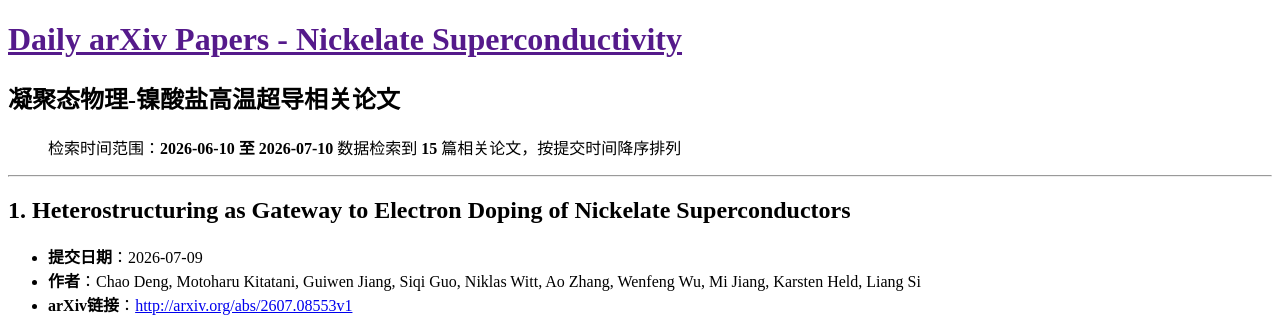
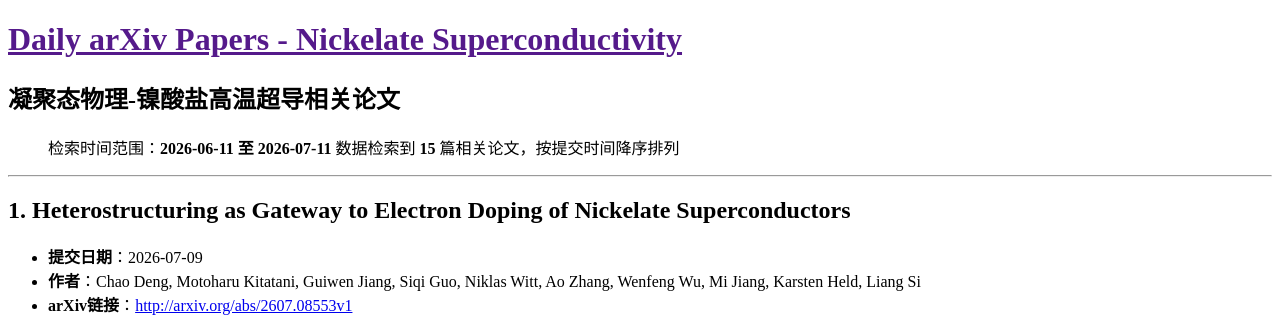
Before and after one commit to yangke25491/daily-arxiv-nickelate_superconductivity, a Jekyll site: the page built from docs/index.md, in a window 1280 px wide and 900 px high. Shown: the top 330 px of the window. Built offline with Jekyll 4.4.1, drawn with Linux system fonts in a browser that asks for light colours.

Commit message:
Automated update: arXiv papers

```diff
--- a/docs/index.md
+++ b/docs/index.md
@@ -5,7 +5,7 @@ title: 镍酸盐超导论文
 
 # 凝聚态物理-镍酸盐高温超导相关论文
 
-> 检索时间范围：**2026-06-10 至 2026-07-10**
+> 检索时间范围：**2026-06-11 至 2026-07-11**
 > 数据检索到 **15** 篇相关论文，按提交时间降序排列
 
 ---
```
